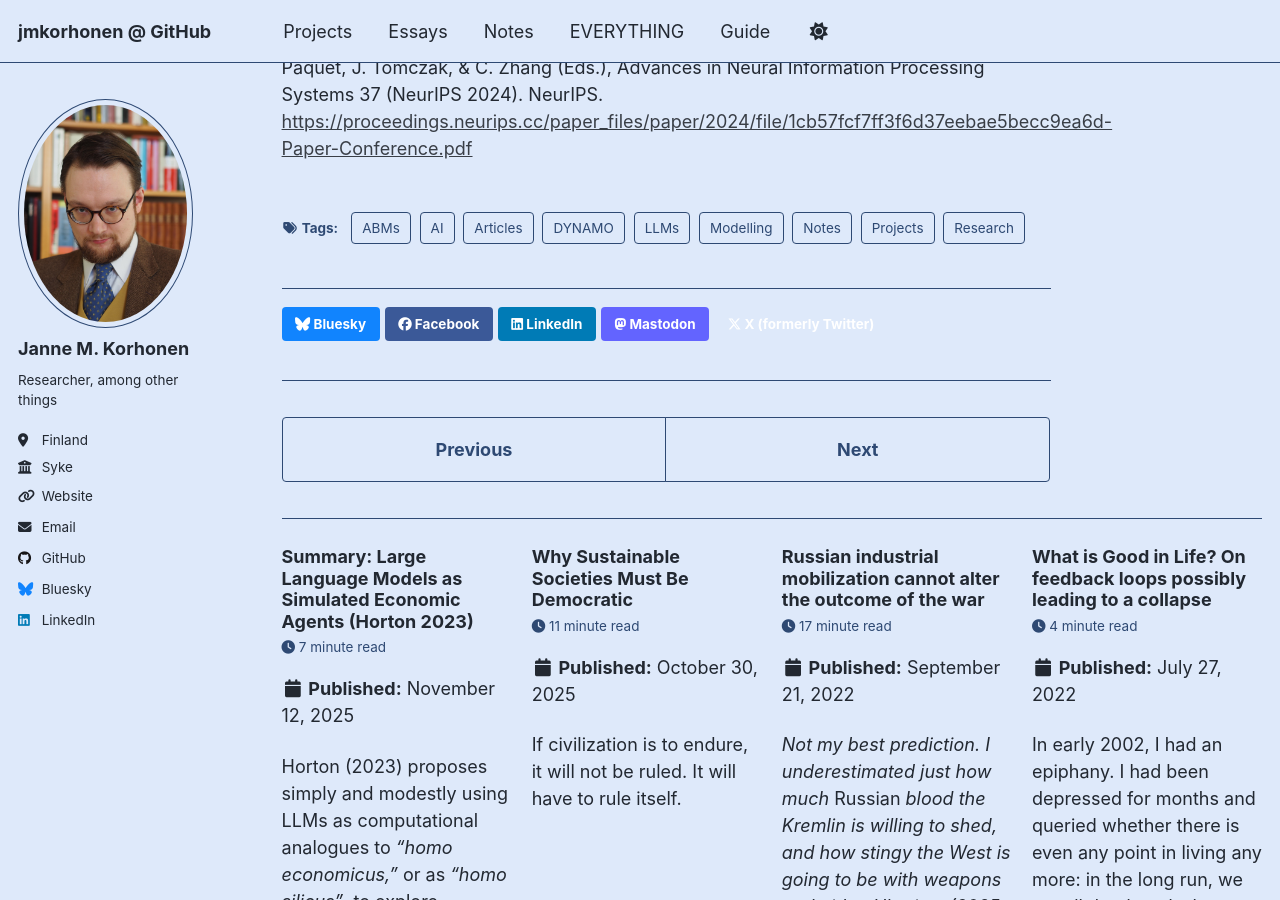
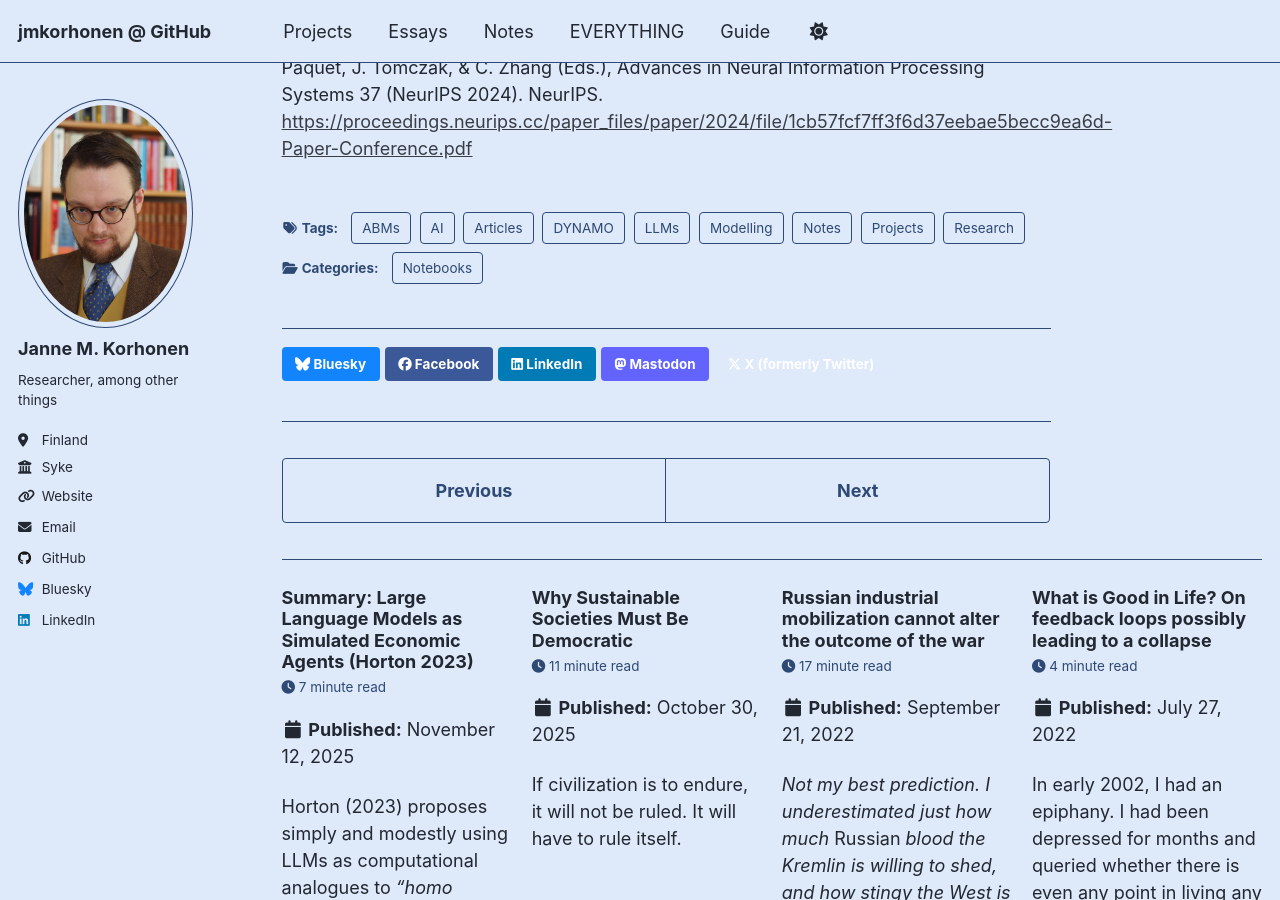
Before and after one commit to jmkorhonen/jmkorhonen.github.io, a Jekyll site: the page built from _posts/2025/2025-10-29-notes-examples-of-llms-as-synthetic-human-responders-and-agents.md, in a window 1280 px wide and 900 px high, scrolled down 4372 px. Built offline with Jekyll 4.4.1, drawn with Linux system fonts in a browser that asks for light colours; a script that is not in the unit is left out.

Commit message:
Add categories to LLMs notes post
Added categories to the notes on LLMs.

```diff
--- a/_posts/2025/2025-10-29-notes-examples-of-llms-as-synthetic-human-responders-and-agents.md
+++ b/_posts/2025/2025-10-29-notes-examples-of-llms-as-synthetic-human-responders-and-agents.md
@@ -2,6 +2,8 @@
 title: 'Notes: Examples of LLMs as Synthetic Human Responders and Agents'
 date: 2025-10-29
 permalink: /posts/2025/2025-10-29-notes-examples-of-llms-as-synthetic-human-responders-and-agents/
+categories:
+- Notebooks
 tags:
 - Projects
 - LLMs
```
